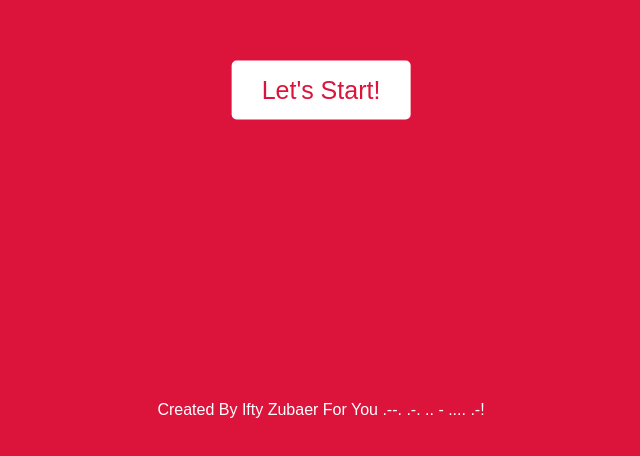
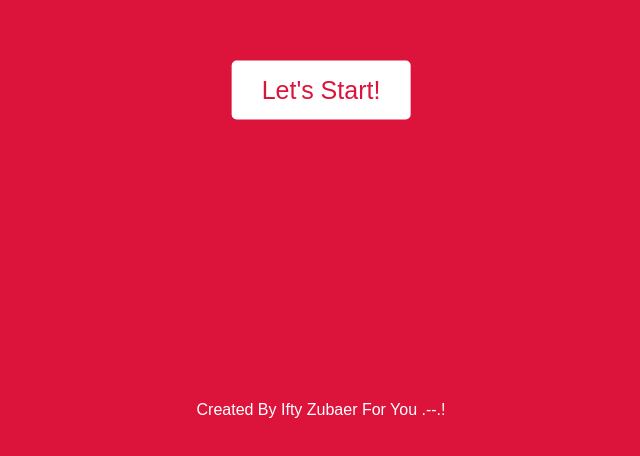
Before and after one commit to iftyzubaer/lets.see, a plain HTML site: page index.html in a window 1280 px wide. Shown: the part 310-766 px from the top of the page, without its empty margins (319-959 px from the left). Drawn offline with Linux system fonts and the light colour scheme; a web font is replaced by a local one.

Commit message:
Update index.html

```diff
--- a/index.html
+++ b/index.html
@@ -69,7 +69,7 @@
 
         <!--footer-->
         <footer>
-            <span>Created By Ifty Zubaer For You .--. .-. .. - .... .-!</span>
+            <span>Created By Ifty Zubaer For You .--.!</span>
         </footer>
 
         <script src="script.js"></script>
```
